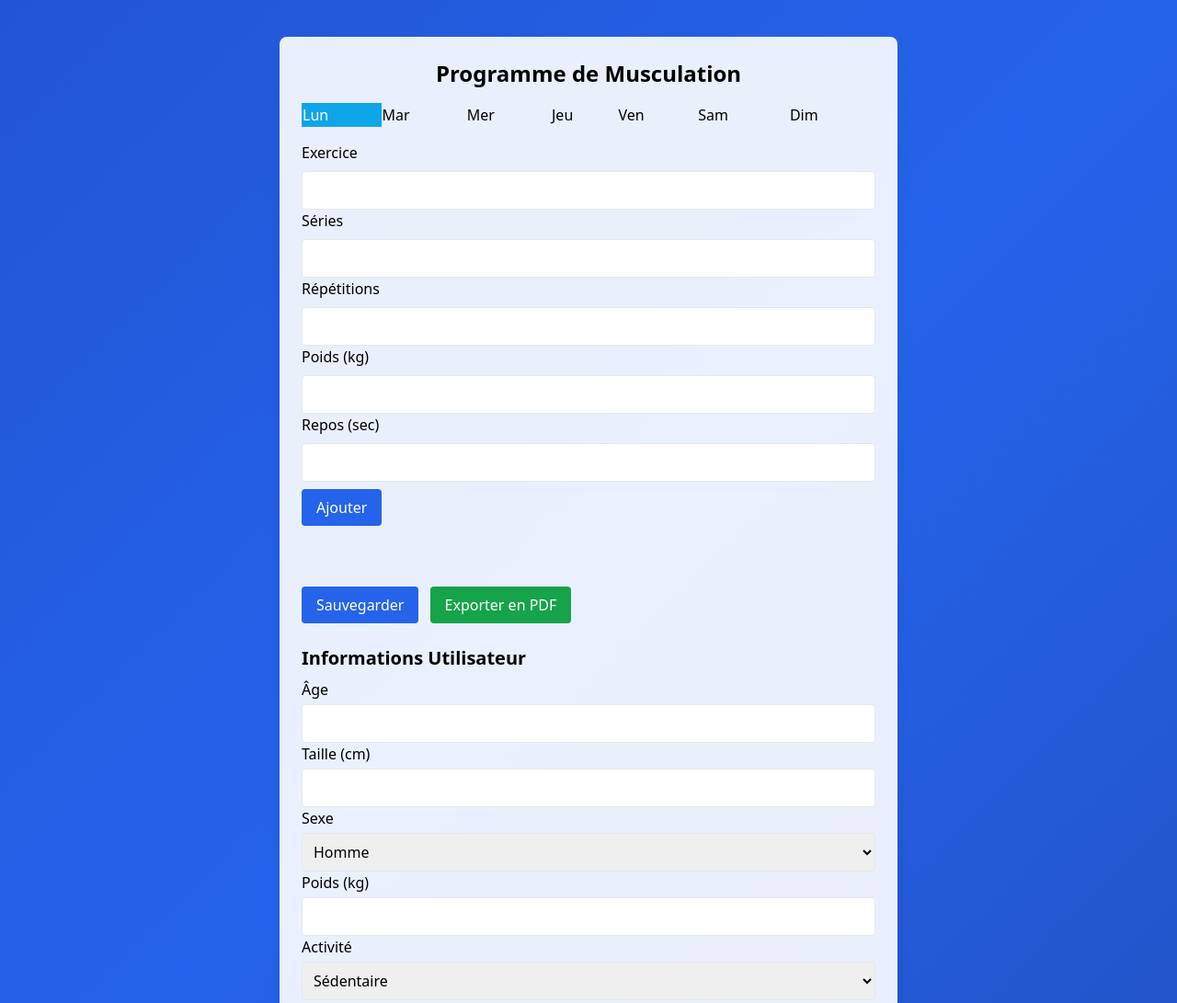
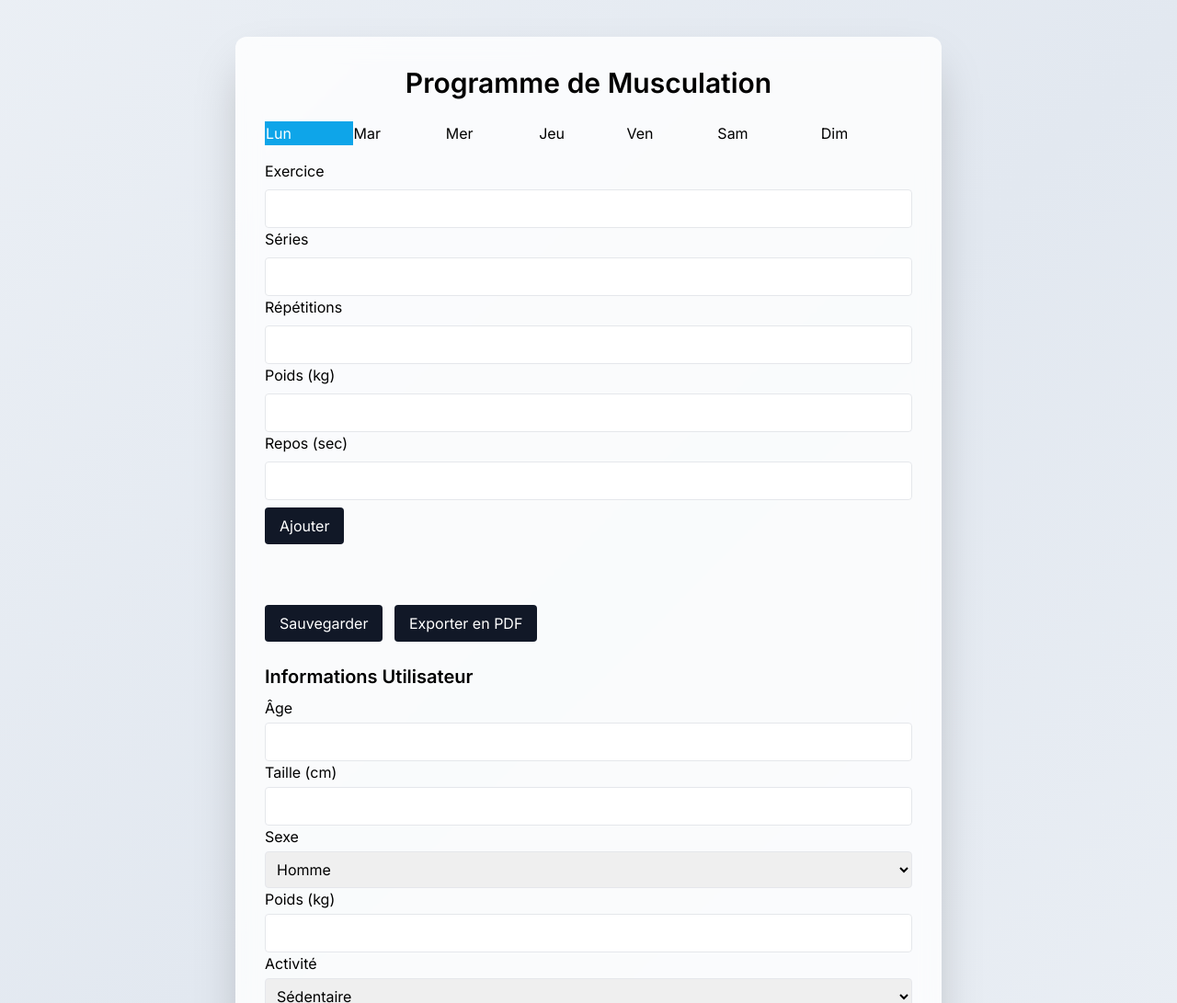
Before and after one commit to itlinuxfr/codex-example, a plain HTML site: page index.html in a window 1280 px wide. Shown: the top 1091 px of the page at 92% size. Drawn offline with nearby package versions, Linux system fonts and the light colour scheme.

Commit message:
Modernize style with Tailwind

```diff
--- a/index.html
+++ b/index.html
@@ -3,6 +3,9 @@
 <head>
 <meta charset="UTF-8">
 <script src="https://cdn.tailwindcss.com"></script>
+<link rel="preconnect" href="https://fonts.googleapis.com">
+<link rel="preconnect" href="https://fonts.gstatic.com" crossorigin>
+<link href="https://fonts.googleapis.com/css2?family=Inter:wght@400;600;700&amp;display=swap" rel="stylesheet">
 <title>Programme de Musculation</title>
 <style>
 @keyframes gradient {
@@ -11,24 +14,33 @@
   100% {background-position:0% 50%;}
 }
 body {
-  background: linear-gradient(-45deg,#1e3a8a,#2563eb,#1e40af,#0a3b75);
-  background-size: 400% 400%;
-  animation: gradient 15s ease infinite;
+  font-family:'Inter',sans-serif;
+  background:linear-gradient(-45deg,#f8fafc,#e2e8f0,#f8fafc,#e2e8f0);
+  background-size:400% 400%;
+  animation:gradient 15s ease infinite;
 }
 .day-table td.active {
   background:#0ea5e9;
   color:#fff;
 }
+.day-table td {
+  cursor:pointer;
+  transition:background-color .3s;
+}
+.day-table td:hover {
+  background:#e5e7eb;
+}
 .edit,.delete {
   background:none;
   border:none;
   cursor:pointer;
+  transition:color .3s;
 }
 </style>
 </head>
 <body>
-<div class="container max-w-2xl mx-auto bg-white bg-opacity-90 p-6 mt-10 rounded-lg shadow-lg">
-<h1 class="text-2xl font-semibold text-center mb-4">Programme de Musculation</h1>
+<div class="container max-w-3xl mx-auto bg-white/80 backdrop-blur-md p-8 mt-10 rounded-xl shadow-2xl">
+<h1 class="text-3xl font-semibold text-center mb-6">Programme de Musculation</h1>
 <table id="dayTable" class="day-table w-full border-collapse mb-4">
   <tr>
     <td data-day="lundi">Lun</td>
@@ -60,11 +72,11 @@ body {
 <input class="border rounded w-full p-2 mt-1" type="number" id="weight" />
 <label>Repos (sec)</label>
 <input class="border rounded w-full p-2 mt-1" type="number" id="rest" />
-<button id="addExercise" class="mt-2 bg-blue-600 text-white px-4 py-2 rounded">Ajouter</button>
+<button id="addExercise" class="mt-2 bg-gray-900 text-white px-4 py-2 rounded transition hover:bg-gray-700">Ajouter</button>
 </div>
 <div class="list min-h-[50px] space-y-2" id="exerciseList"></div>
-<button id="save" class="mt-4 bg-blue-600 text-white px-4 py-2 rounded">Sauvegarder</button>
-<button id="export" class="mt-4 ml-2 bg-green-600 text-white px-4 py-2 rounded">Exporter en PDF</button>
+<button id="save" class="mt-4 bg-gray-900 text-white px-4 py-2 rounded transition hover:bg-gray-700">Sauvegarder</button>
+<button id="export" class="mt-4 ml-2 bg-gray-900 text-white px-4 py-2 rounded transition hover:bg-gray-700">Exporter en PDF</button>
 <div id="user" class="mt-6">
 <h2 class="text-xl font-semibold mb-2">Informations Utilisateur</h2>
 <label>Âge</label>
@@ -77,7 +89,7 @@ body {
 <input class="border rounded w-full p-2 mt-1" type="number" id="currentWeightInput"/>
 <label>Activité</label>
 <select class="border rounded w-full p-2 mt-1" id="activity"><option value="1.2">Sédentaire</option><option value="1.375">Légère</option><option value="1.55">Modérée</option><option value="1.725">Intense</option><option value="1.9">Très intense</option></select>
-<button id="calcBmr" class="mt-2 bg-indigo-600 text-white px-4 py-2 rounded">Calculer</button>
+<button id="calcBmr" class="mt-2 bg-gray-900 text-white px-4 py-2 rounded transition hover:bg-gray-700">Calculer</button>
 <div id="calories"></div>
 </div>
 <footer class="text-center text-gray-500 mt-8">
@@ -119,7 +131,7 @@ function load() {
 }
 function addItemToDOM(item) {
   const div = document.createElement('div');
-  div.className = 'exercise flex items-center justify-between border border-gray-300 p-2 mt-2 bg-white bg-opacity-80 rounded shadow-sm cursor-move';
+  div.className = 'exercise flex items-center justify-between border border-gray-300 p-2 mt-2 bg-white bg-opacity-80 rounded shadow-sm cursor-move transition-transform hover:scale-105';
   const num = document.createElement('span');
   num.className = 'num w-6 inline-block';
   const span = document.createElement('span');
```
